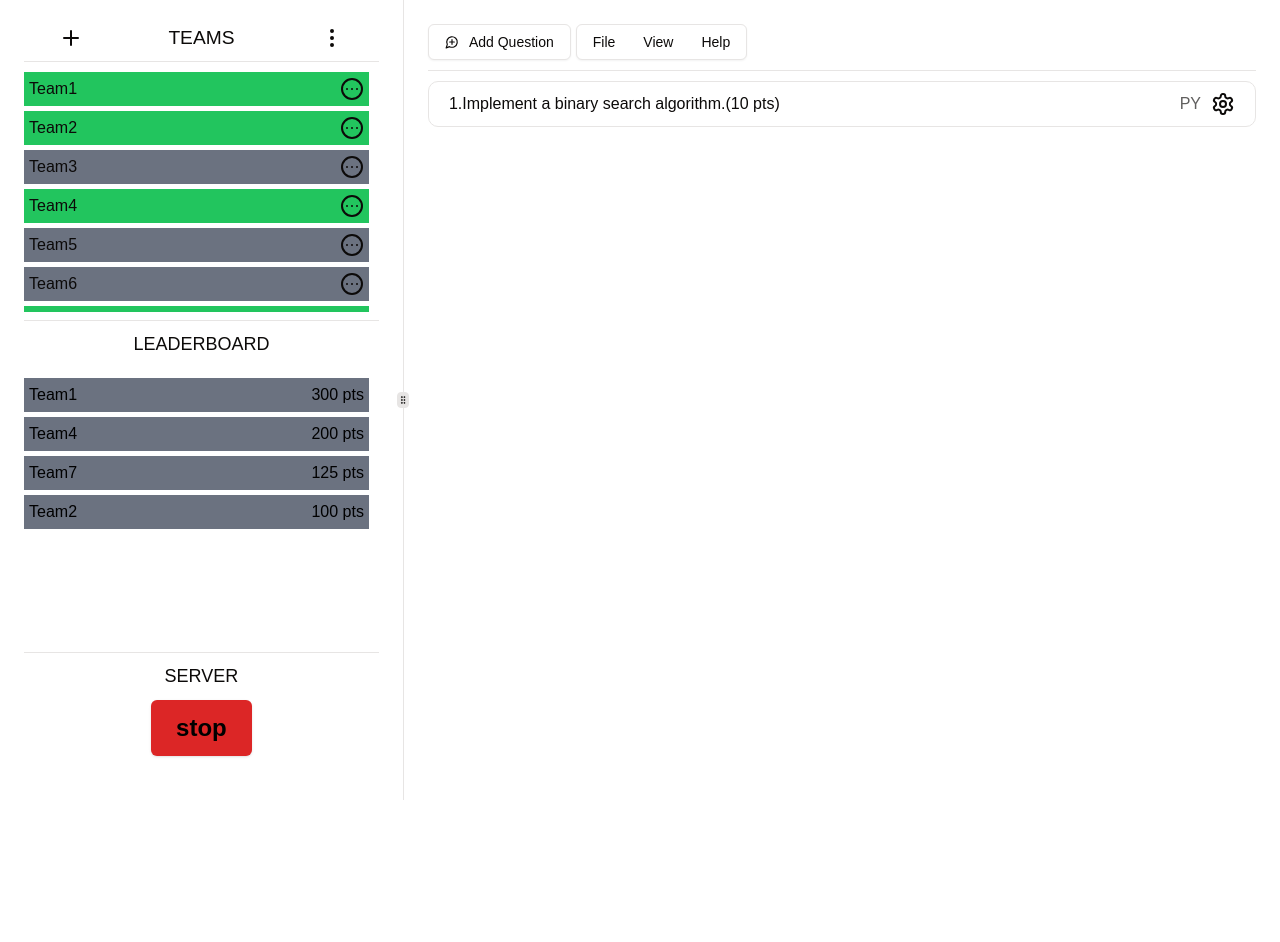
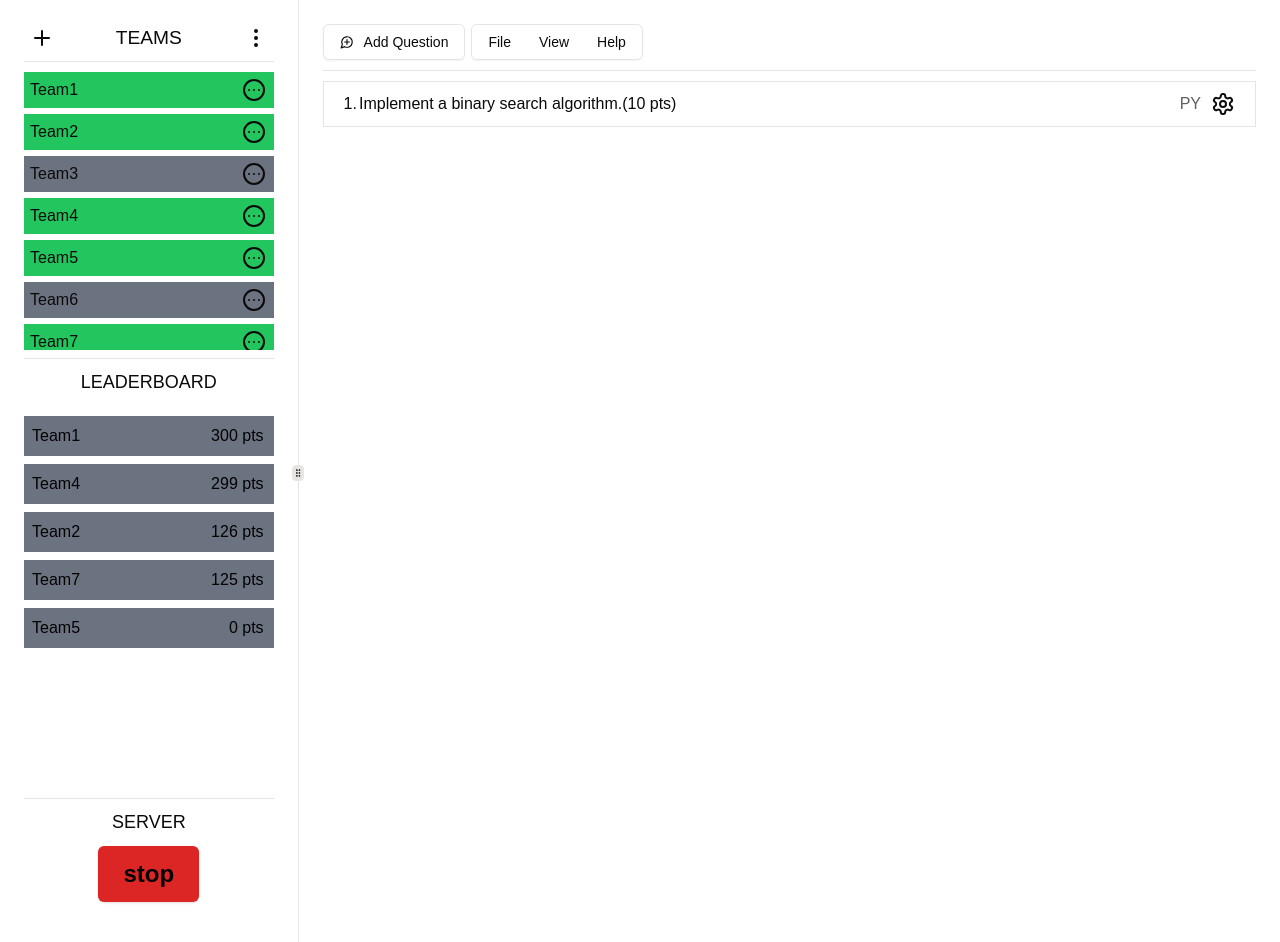
Before and after one commit to thecapst1/basalt, a Next.js app in the folder client/: page /host in a window 1280 px wide. Shown: the top 942 px of the page. Before the commit the page ends 800 px from the top, so only its background shows below. Built offline with nearby package versions, Linux system fonts and the light colour scheme.

Commit message:
Styling Resolutions

```diff
--- a/client/app/host/page.tsx
+++ b/client/app/host/page.tsx
@@ -1,5 +1,8 @@
 'use client';
 import React, { useState, useEffect } from 'react';
+import { useForm } from 'react-hook-form';
+import { zodResolver } from '@hookform/resolvers/zod';
+import { z } from 'zod';
 import { useTheme } from 'next-themes';
 import { Separator } from '@/components/ui/separator';
 import { Input } from '@/components/ui/input';
@@ -62,6 +65,12 @@ import {
     Pen,
 } from 'lucide-react';
 
+const TeamFormSchema = z.object({
+    name: z.string().trim().min(1, 'Team name cannot be empty!'),
+    password: z.string().trim().min(1, 'Password cannot be empty!'),
+});
+type TeamFormValues = z.infer<typeof TeamFormSchema>
+
 export default function Host() {
     const { setTheme } = useTheme();
     const [questions, setQuestions] = useState([
@@ -73,16 +82,22 @@ export default function Host() {
     const [isServerOn, setIsServerOn] = useState<boolean | null>(null);
     const [teamList, setTeamList] = useState([
         { name: 'Team1', password: 'password', points: 300, status: true },
-        { name: 'Team2', password: 'password', points: 100, status: true },
+        { name: 'Team2', password: 'password', points: 126, status: true },
         { name: 'Team3', password: 'password', points: 0, status: false },
-        { name: 'Team4', password: 'password', points: 200, status: true },
-        { name: 'Team5', password: 'password', points: 0, status: false },
-        { name: 'Team6', password: 'password', points: 0, status: false },
+        { name: 'Team4', password: 'password', points: 299, status: true },
+        { name: 'Team5', password: 'password', points: 0, status: true },
+        { name: 'Team6', password: 'password', points: 5, status: false },
         { name: 'Team7', password: 'password', points: 125, status: true },
     ]);
-    const [newTeamName, setNewTeamName] = useState('');
-    const [newTeamPassword, setNewTeamPassword] = useState('');
     const [errorMessage, setErrorMessage] = useState('');
+
+    const form = useForm<TeamFormValues>({
+        resolver: zodResolver(TeamFormSchema),
+        defaultValues: {
+            name: '',
+            password: '',
+        },
+    });
 
     useEffect(() => {
         setIsServerOn(true);
@@ -104,25 +119,16 @@ export default function Host() {
         setErrorMessage('');
     };
 
-    const handleAddTeam = () => {
-        if (newTeamName.trim() === '') {
-            setErrorMessage('Team name cannot be empty!');
-            return;
-        }
-        if (newTeamPassword.trim() === '') {
-            setErrorMessage('Password cannot be empty!');
-            return;
-        }
-        if (teamList.some((team) => team.name.toLowerCase() === newTeamName.toLowerCase())) {
+    const handleAddTeam = (data: TeamFormValues) => {
+        if (teamList.some((team) => team.name.toLowerCase() === data.name.toLowerCase())) {
             setErrorMessage('Team name must be unique!');
             return;
         }
         setTeamList((prev) => [
             ...prev,
-            { name: newTeamName, password: newTeamPassword, points: 0, status: false },
+            { name: data.name, password: data.password, points: 0, status: false },
         ]);
-        setNewTeamName('');
-        setNewTeamPassword('');
+        form.reset();
         setErrorMessage('');
     };
 
@@ -156,9 +162,9 @@ export default function Host() {
     return (
         <ResizablePanelGroup direction="horizontal" className="flex flex-grow">
             <ResizablePanel
-                className="flex flex-col p-6"
-                defaultSize={30}
-                minSize={25}
+                className="flex flex-col p-6 justify-center"
+                defaultSize={20}
+                minSize={20}
                 maxSize={40}
             >
                 <span className="flex h-fit w-full items-center justify-evenly">
@@ -174,33 +180,43 @@ export default function Host() {
                                     the team will need them to connect!
                                 </DialogDescription>
                             </DialogHeader>
+                            <form
+                                onSubmit={form.handleSubmit(handleAddTeam)}
+                                className="flex flex-col gap-4"
+                            >
                                 <div>
                                     <Label htmlFor="name">Name</Label>
                                     <Input
                                         id="name"
                                         placeholder="Team Name"
-                                    value={newTeamName}
-                                    onChange={(e) => setNewTeamName(e.target.value)}
+                                        {...form.register('name')}
                                     />
+                                    {form.formState.errors.name && (
+                                        <p className="text-red-500">{form.formState.errors.name.message}</p>
+                                    )}
+                                </div>
+                                <div>
                                     <Label htmlFor="password">Password</Label>
                                     <Input
                                         id="password"
+                                        type="password"
                                         placeholder="Team Password"
-                                    value={newTeamPassword}
-                                    onChange={(e) => setNewTeamPassword(e.target.value)}
+                                        {...form.register('password')}
                                     />
+                                    {form.formState.errors.password && (
+                                        <p className="text-red-500">{form.formState.errors.password.message}</p>
+                                    )}
                                 </div>
                                 {errorMessage && (
                                     <div className="mt-2 text-red-500">{errorMessage}</div>
                                 )}
                                 <DialogFooter>
-                                <Button type="submit" onClick={handleAddTeam}>
-                                    Add
-                                </Button>
+                                    <Button type="submit">Add Team</Button>
                                 </DialogFooter>
+                            </form>
                         </DialogContent>
                     </Dialog>
-                    <p className="px-[50px] text-[120%] uppercase">Teams</p>
+                    <p className="px-14 text-[120%] uppercase">Teams</p>
                     <DropdownMenu>
                         <DropdownMenuTrigger>
                             <EllipsisVertical />
@@ -213,19 +229,19 @@ export default function Host() {
                     </DropdownMenu>
                 </span>
                 <Separator className="mt-2" />
-                <div className="flex max-h-[250px] flex-col gap-[5px] overflow-y-auto pr-[10px] pt-[10px]">
+                <div className="flex h-72 flex-col gap-1.5 overflow-y-auto pt-2.5">
                     {teamList.map((team, index) => (
                         <span
-                            className={`flex w-full justify-between p-[5px] ${team.status === true ? 'bg-green-500' : 'bg-gray-500'}`}
+                            className={`flex w-full justify-between p-1.5 ${team.status ? 'bg-green-500' : 'bg-gray-500'}`}
                             key={index}
                         >
                             {team.name}
                             <DropdownMenu>
-                                <DropdownMenuTrigger>
+                                <DropdownMenuTrigger className="pr-0.5">
                                     <CircleEllipsis />
                                 </DropdownMenuTrigger>
                                 <DropdownMenuContent>
-                                    {team.status === true ? (
+                                    {team.status ? (
                                         <div>
                                             <DropdownMenuItem>Message</DropdownMenuItem>
                                             <DropdownMenuSub>
@@ -262,27 +278,27 @@ export default function Host() {
                 </div>
                 <Separator className="mt-2" />
                 <div>
-                    <p className="mx-auto my-[10px] text-center text-[18px] uppercase">
+                    <p className="mx-auto my-2.5 text-center text-[18px] uppercase">
                         Leaderboard
                     </p>
-                    <div className="flex max-h-[250px] flex-col gap-[5px] overflow-y-auto pr-[10px] pt-[10px]">
+                    <div className="flex h-96 flex-col gap-2 overflow-y-auto pt-2.5">
                         {[...teamList]
                             .filter((team) => team.status === true)
                             .sort((a, b) => b.points - a.points)
                             .map((team, index) => (
                                 <div
-                                    className="flex w-full justify-between bg-gray-500 p-[5px] text-black"
+                                    className="flex w-full justify-between bg-gray-500 p-2 text-black"
                                     key={index}
                                 >
                                     <span>{team.name}</span>
-                                    <span>{team.points} pts</span>
+                                    <span className="pr-0.5">{team.points} pts</span>
                                 </div>
                             ))}
                     </div>
                 </div>
                 <div className="mb-[20px] mt-auto flex flex-col items-center justify-center">
                     <Separator className="mt-2" />
-                    <p className="mx-auto my-[10px] text-[18px] uppercase">Server</p>
+                    <p className="mx-auto my-2.5 text-[18px] uppercase">Server</p>
                     <Button
                         className={`h-fit w-fit p-[10px_25px] text-[24px] font-bold lowercase text-black ${isServerOn === null ? 'bg-gray-500' : isServerOn ? 'bg-red-600 hover:bg-red-500' : 'bg-green-600 hover:bg-green-500'}`}
                         onClick={handleToggleServer}
@@ -296,15 +312,15 @@ export default function Host() {
 
             <ResizablePanel
                 className="flex h-full min-h-screen w-full flex-col items-center p-6"
-                defaultSize={70}
+                defaultSize={75}
                 minSize={60}
-                maxSize={90}
+                maxSize={80}
             >
-                <span className="flex w-full justify-start pb-[10px]">
+                <span className="flex w-full justify-start pb-2.5">
                     <Dialog>
                         <DialogTrigger className="flex items-center" asChild>
-                            <Button variant={'outline'} className="mr-[5px]">
-                                <MessageCirclePlus className="pr-[2px]" />
+                            <Button variant={'outline'} className="mr-1.5">
+                                <MessageCirclePlus className="pr-0.5" />
                                 Add Question
                             </Button>
                         </DialogTrigger>
@@ -320,6 +336,7 @@ export default function Host() {
                             <div>
                                 <Label htmlFor="question">Question</Label>
                                 <Input
+                                    type="text"
                                     id="question"
                                     placeholder="Enter your question"
                                     value={newQuestionText}
@@ -327,6 +344,7 @@ export default function Host() {
                                 />
                                 <Label htmlFor="points">Points</Label>
                                 <Input
+                                    type="number"
                                     id="points"
                                     placeholder="Enter points"
                                     value={newQuestionPoints}
@@ -336,7 +354,7 @@ export default function Host() {
                                     value={selectedLanguage}
                                     onValueChange={(value) => setSelectedLanguage(value)}
                                 >
-                                    <SelectTrigger className="mr-[5px] w-[180px]">
+                                    <SelectTrigger className="mr-1.5 mt-2 w-44">
                                         <SelectValue placeholder="Select a langauge ..." />
                                         <SelectContent>
                                             <SelectGroup>
@@ -368,13 +386,13 @@ export default function Host() {
                             <MenubarTrigger>File</MenubarTrigger>
                             <MenubarContent>
                                 <MenubarItem>
-                                    <Import className="pr-[2px]" />
+                                    <Import className="pr-0.5" />
                                     Import Questions
                                 </MenubarItem>
                                 <MenubarSeparator />
                                 <MenubarSub>
                                     <MenubarSubTrigger>
-                                        <Printer className="pr-[2px]" />
+                                        <Printer className="pr-0.5" />
                                         Print
                                     </MenubarSubTrigger>
                                     <MenubarSubContent>
@@ -383,7 +401,7 @@ export default function Host() {
                                     </MenubarSubContent>
                                 </MenubarSub>
                                 <MenubarItem>
-                                    <Settings className="pr-[2px]" />
+                                    <Settings className="pr-0.5" />
                                     Settings
                                 </MenubarItem>
                             </MenubarContent>
@@ -393,7 +411,7 @@ export default function Host() {
                             <MenubarTrigger>View</MenubarTrigger>
                             <MenubarContent>
                                 <MenubarItem>
-                                    <Expand className="pr-[2px]" />
+                                    <Expand className="pr-0.5" />
                                     Fullscreen
                                 </MenubarItem>
                                 <MenubarSeparator />
@@ -401,11 +419,11 @@ export default function Host() {
                                     <MenubarSubTrigger>Theme</MenubarSubTrigger>
                                     <MenubarSubContent>
                                         <MenubarItem onClick={() => setTheme('light')}>
-                                            <Sun className="pr-[2px]" />
+                                            <Sun className="pr-0.5" />
                                             Light
                                         </MenubarItem>
                                         <MenubarItem onClick={() => setTheme('dark')}>
-                                            <Moon className="pr-[2px]" />
+                                            <Moon className="pr-0.5" />
                                             Dark
                                         </MenubarItem>
                                     </MenubarSubContent>
@@ -417,11 +435,11 @@ export default function Host() {
                             <MenubarTrigger>Help</MenubarTrigger>
                             <MenubarContent>
                                 <MenubarItem>
-                                    <BookOpen className="pr-[2px]" />
+                                    <BookOpen className="pr-0.5" />
                                     Usage
                                 </MenubarItem>
                                 <MenubarItem>
-                                    <TriangleAlert className="pr-[2px]" />
+                                    <TriangleAlert className="pr-0.5" />
                                     Report Issue
                                 </MenubarItem>
                             </MenubarContent>
@@ -432,20 +450,20 @@ export default function Host() {
                 <Separator />
 
                 <div className="flex max-h-full w-full flex-grow flex-col justify-start overflow-y-auto">
-                    <ul className="mt-[10px] flex flex-col gap-[5px]">
+                    <ul className="mt-2.5 flex flex-col gap-1.5">
                         {questions.map((q, index) => (
                             <li
                                 key={index}
-                                className="flex h-fit w-full items-center rounded-[10px] border border-[0.5px] p-[10px_20px]"
+                                className="flex h-fit w-full items-center rounded-2.5 border border-[0.5px] p-[10px_20px]"
                             >
-                                <span className="question-number">{index + 1}. </span>
-                                <span className="question-text">
-                                    {q.question.length > 50
-                                        ? `${q.question.slice(0, 50)}...`
+                                <span className="pr-0.5">{index + 1}. </span>
+                                <span>
+                                    {q.question.length > 60
+                                        ? `${q.question.slice(0, 60)}...`
                                         : q.question}
                                 </span>
                                 <span className="question-points">({q.points} pts)</span>
-                                <span className="ml-auto pr-[10px] uppercase opacity-65">
+                                <span className="ml-auto pr-2.5 uppercase opacity-65">
                                     {q.language}
                                 </span>
                                 <DropdownMenu>
@@ -454,14 +472,14 @@ export default function Host() {
                                     </DropdownMenuTrigger>
                                     <DropdownMenuContent>
                                         <DropdownMenuItem>
-                                            <Pen className="pr-[2px]" />
+                                            <Pen className="pr-0.5" />
                                             Edit
                                         </DropdownMenuItem>
                                         <DropdownMenuSeparator />
                                         <DropdownMenuItem
                                             onClick={() => handleRemoveQuestion(q.question)}
                                         >
-                                            <Trash className="pr-[2px]" />
+                                            <Trash className="pr-0.5" />
                                             Delete
                                         </DropdownMenuItem>
                                     </DropdownMenuContent>
```
Lines whose indentation alone changed are shown as unchanged.
